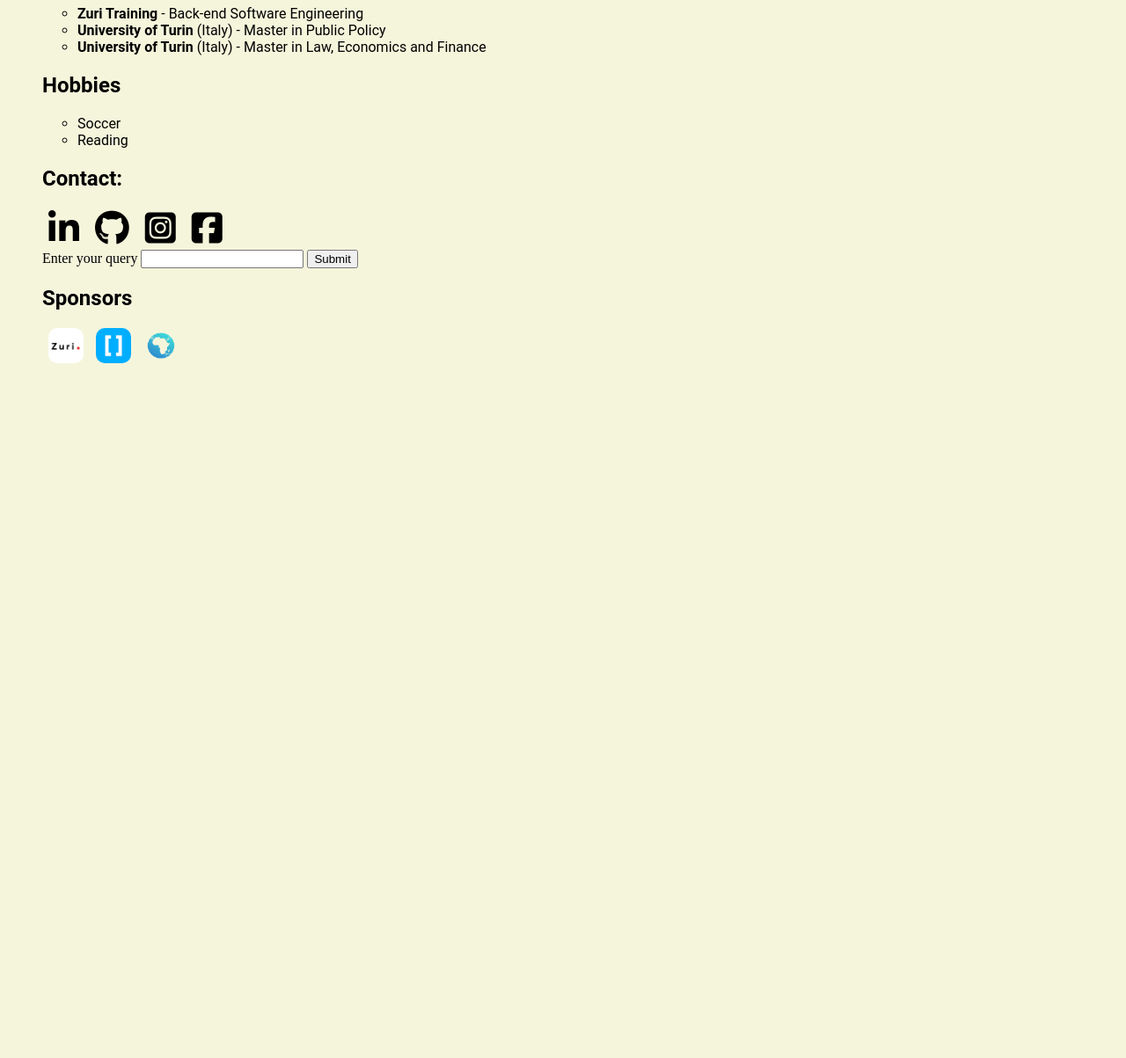
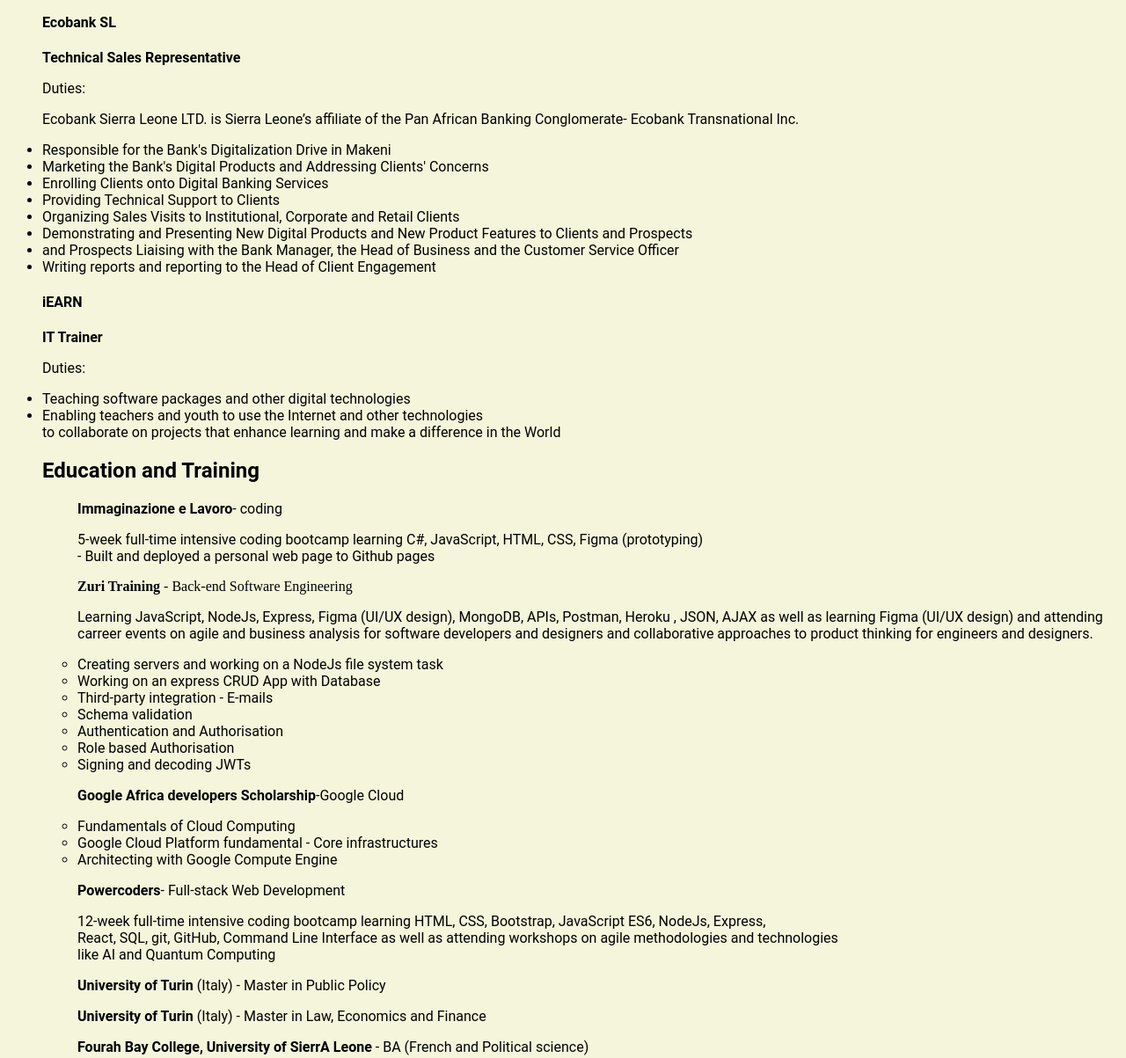
Before and after one commit to Mallamin/HNGi8_stage_2_to_stage_3_task, a plain HTML site: page index.html in a window 1280 px wide. Shown: the part 920-2123 px from the top of the page at 88% size. Before the commit the page ends 1359 px from the top, so only its background shows below. Drawn offline with Linux system fonts and the light colour scheme; a web font is replaced by a local one.

Commit message:
Education and work sections modified

```diff
--- a/index.html
+++ b/index.html
@@ -18,20 +18,20 @@
             <ul>
                  Armed with a background that spans several fields, coupled with an
 experience in client engagement in the banking sector - an environment where
-readiness to constantly learn, ability to deal with different profiles, a positive attitude
+readiness to constantly learn,<br> ability to deal with different profiles, a positive attitude
 and a knack for problem solving are the key to success, I am looking for the next
-challenge where I can use my skills to grow both professionally and as an individual.
+challenge where I can use my skills to <br> grow both professionally and as an individual.
 
 
 <div class="experience">
     <h2>Work Experience</h2>
     <h4 id="company"> <strong>REALE GROUP</strong></h4>
     <p id="title"><strong>Corporate Venturing Specialist</strong></p>
-    <p id="job-responsibilities">Duties</p>
+    <p id="job-responsibilities">Duties:</p>
 
-    <li>Identifying and Analysing Trends and Investment Strategies in Startups and Emerging Technologies
+    <li>Identifying and Analysing Trends and Investment Strategies in Startups and Emerging Techno- <br> logies
     </li>
-    <li>Finding Technological and Non-technological Solutions that address Specific Areas of Interest for Reale Group</li>
+    <li>Finding Technological and Non-technological Solutions that address Specific Areas of Interest <br> for Reale Group</li>
     <li>Scouting and Evaluation of Possible Innovative Partners in the Digital Health Field</li>
     <li>Reporting to the Heads of Corporate Venture Capital and Digital & Innovation Department</li>
 
@@ -39,25 +39,80 @@
     <p id="title"><strong>Experience Manager-Outgoing Global Entrepreneur and Talent</strong></p>
     <p id="job-responsibilities">Duties:</p>
 
-    AIESEC is the World's largest youth-led organisation.
-    Worked on a team that delivers leadership development and Global cross-cultural internships that empower young
-    people to effect positive impacts
+                     <p>AIESEC is the World's largest youth-led organisation.
+                        Worked on a team that delivers leadership development <br> and Global cross-cultural internships that empower young
+                        people to effect positive impacts</p>
                         <li>Researching/identifying businesses and projects for Exchange participants
                         </li>
                         <li>Liaising with partner organisations abroad</li>
                         <li>Matching Exchange Participants with companies or start-ups that suit their needs and experiences</li>
+
+                        <h4 id="company"> <strong>Ecobank SL</strong></h4>
+                        <p id="title"><strong>Technical Sales Representative</strong></p>
+                        <p id="job-responsibilities">Duties:</p>
+
+                       <p>Ecobank Sierra Leone LTD. is Sierra Leone’s affiliate of the Pan African Banking Conglomerate- Ecobank Transnational
+                        Inc.</p>
+<li>
+    Responsible for the Bank's Digitalization Drive in Makeni
+</li>
+<li>Marketing the Bank's Digital Products and Addressing Clients' Concerns</li>
+<li>Enrolling Clients onto Digital Banking Services</li>
+<li>Providing Technical Support to Clients</li>
+<li>Organizing Sales Visits to Institutional, Corporate and Retail Clients</li>
+<li>Demonstrating and Presenting New Digital Products and New Product Features to Clients and Prospects</li>
+<li> and Prospects
+    Liaising with the Bank Manager, the Head of Business and the Customer Service Officer</li>
+    <li>
+        Writing reports and reporting to the Head of Client Engagement</li>
+
+        <h4 id="company"> <strong>iEARN</strong></h4>
+        <p id="title"><strong>IT Trainer</strong></p>
+        <p id="job-responsibilities">Duties:</p>
+        <li>Teaching software packages and other digital technologies</li>
+         <li> Enabling teachers and youth to use the Internet and other technologies <br> to collaborate on projects that enhance
+            learning and make a difference in the World</li>
+
+
+
 </div>
 
 
 <div class="education">
     <h2>Education and Training</h2>
-     <ul> <li>
-        <span id="School"> <strong> Zuri Training </strong></span> - Back-end Software Engineering   </li>
+     <ul>
 
-       <li> <span id="School"> <strong> University of Turin </strong> (Italy) </span> - Master in Public Policy  </li>
+        <p> <span id="School"> <strong> Immaginazione e Lavoro</strong></span>- coding</p>
+
+        <p>5-week full-time intensive coding bootcamp learning C#, JavaScript, HTML, CSS, Figma (prototyping) <br>
+           - Built and deployed a personal web page to Github pages</p>
+        <span id="School"> <strong> Zuri Training </strong></span> - Back-end Software Engineering</li>
+
+       <p> Learning JavaScript, NodeJs, Express, Figma (UI/UX design), MongoDB, APIs, Postman, Heroku , JSON, AJAX as well as
+        learning Figma (UI/UX design) and attending carreer events on agile and business analysis for software developers and
+        designers and collaborative approaches to product thinking for engineers and designers.</p>
+
+<li>Creating servers and working on a NodeJs file system task</li>
+<li>Working on an express CRUD App with Database</li>
+<li>Third-party integration - E-mails</li>
+<li>Schema validation</li>
+<li>Authentication and Authorisation</li>
+<li>Role based Authorisation</li>
+<li>Signing and decoding JWTs</li>
+<P> <SPan id="School"> <strong> Google Africa developers Scholarship</strong></SPan>-Google Cloud</P>
+<li>Fundamentals of Cloud Computing</li>
+<li>Google Cloud Platform fundamental - Core infrastructures</li>
+ <li>Architecting with Google Compute Engine</li>
+ <p> <span id="School"> <strong>Powercoders</strong></span>- Full-stack Web Development</p>
+ <p>12-week full-time intensive coding bootcamp learning HTML, CSS, Bootstrap, JavaScript ES6, NodeJs, Express, <br> React,
+    SQL, git, GitHub, Command Line Interface as well as attending workshops on agile methodologies and technologies <br> like
+    AI and Quantum Computing</p>
+
+       <P> <span id="School"> <strong> University of Turin </strong> (Italy) </span> - Master in Public Policy  </li></P>
 
 
-           <li> <span id="School"> <strong> University of Turin </strong> (Italy)</span> - Master in Law, Economics and Finance</li>
+          <p><span id="School"> <strong> University of Turin </strong> (Italy)</span> - Master in Law, Economics and Finance</li></p>
+          <p> <span id="School"> <strong> Fourah Bay College, University of SierrA Leone</strong> </span>- BA (French and Political science) </p>
      </ul>
 
 </div>
```
